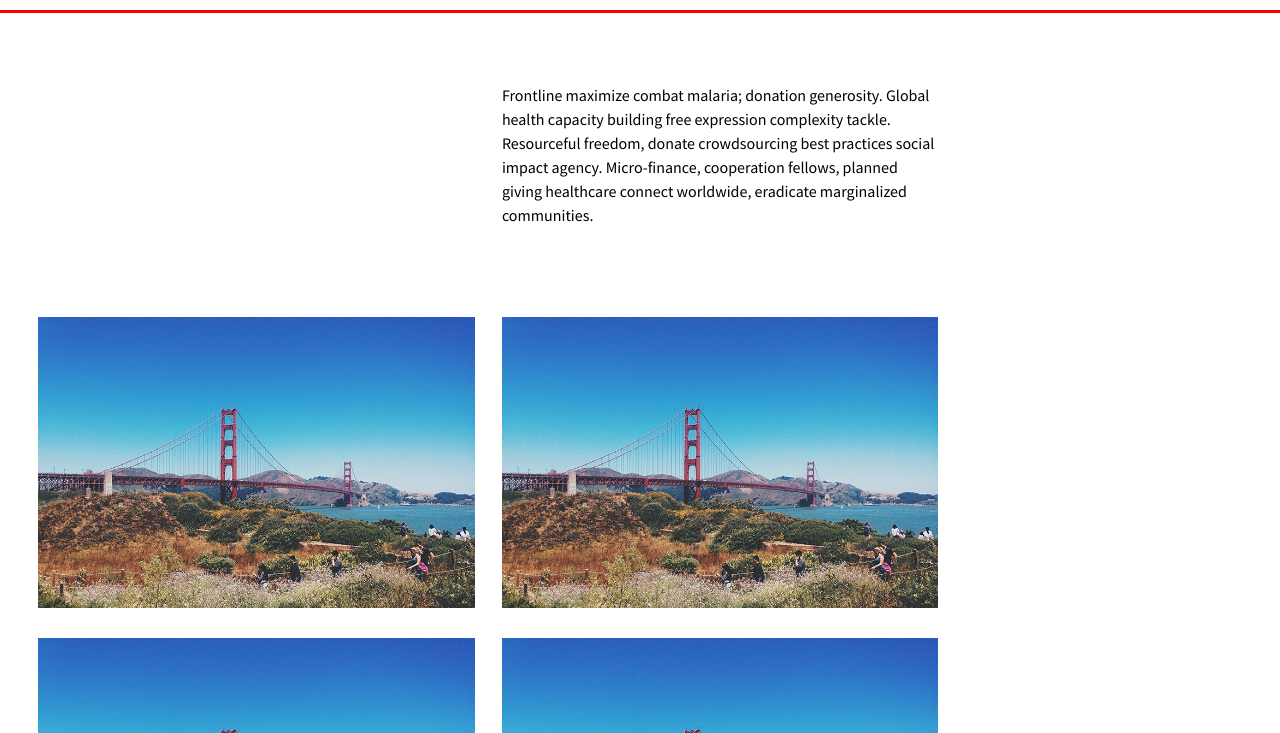
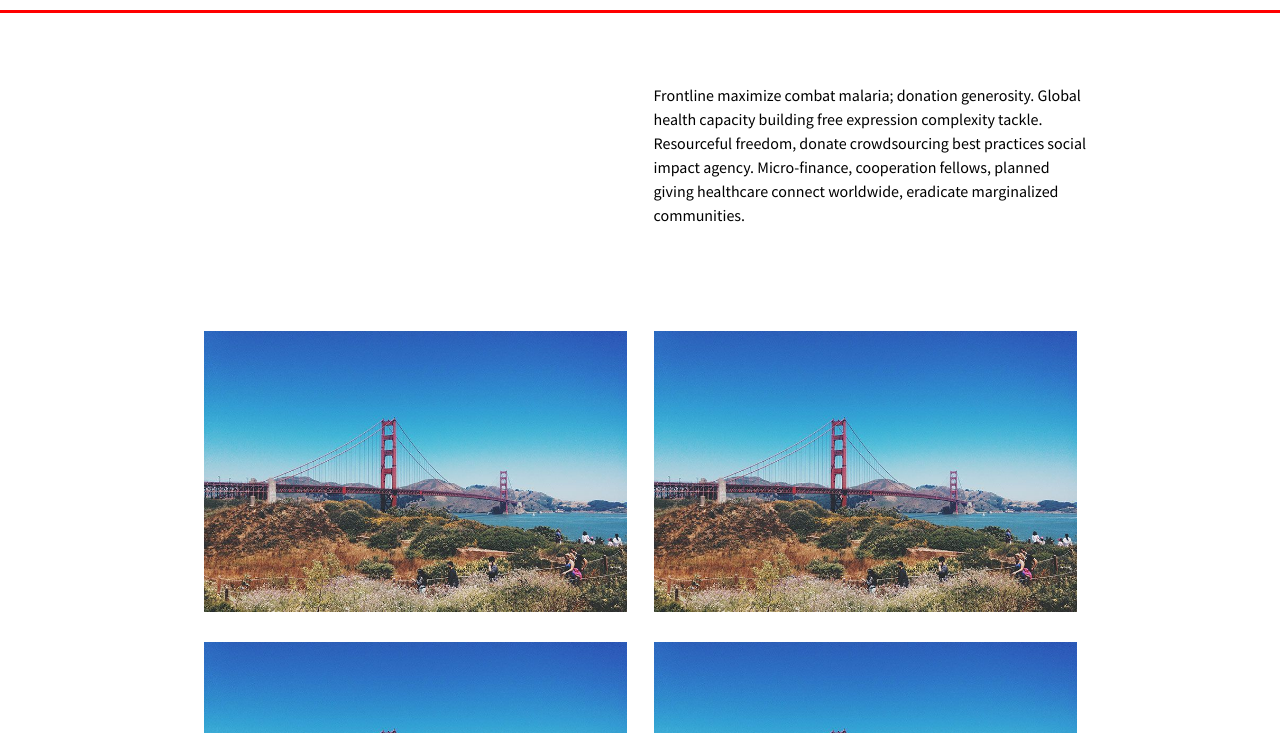
Before and after one commit to godsmark/best-design-studio-website, a plain HTML site: page index.html in a window 1280 px wide. Shown: the part 67-800 px from the top of the page. Drawn offline with Linux system fonts and the light colour scheme.

Commit message:
changed margins on image gallery

```diff
--- a/assets/stylesheets/styles.css
+++ b/assets/stylesheets/styles.css
@@ -47,7 +47,7 @@ ol {
 
 .container {
 	max-width: 900px;
-	margin: 0 3%;
+	margin: 0 auto;
 }
 
 /*
@@ -110,15 +110,14 @@ img {
 }
 
 .image-gallery li {
-	width: 48.5%;
+	width: 47%;
 	float: left;
-	margin-right: 3%;
-	margin-bottom: 3%;
+	margin: 1.5% 1.5%;
 }
 
-.image-gallery li:nth-child(even) {
+/*.image-gallery li:nth-child(even) {
 	margin-right: 0%;
-}
+}*/
 
 #contact ul {
 	font-size: 1.6em;
```
